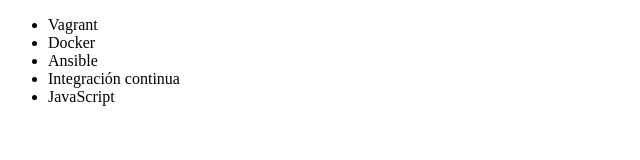
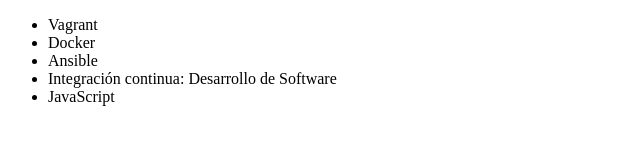
Before and after one commit to karlarochaes/alura-git, a plain HTML site: page index.html in a window 1280 px wide. Shown: the whole page, without its empty margins (0-640 px from the left). Drawn offline with Linux system fonts and the light colour scheme.

Commit message:
renombrando curso

```diff
--- a/index.html
+++ b/index.html
@@ -9,7 +9,7 @@
          <li> Vagrant </li>
          <li> Docker </li>
          <li> Ansible </li>
-         <li> Integración continua </li>
+         <li> Integración continua: Desarrollo de Software </li>
          <li> JavaScript </li>
      </ul>
 </body>
```
